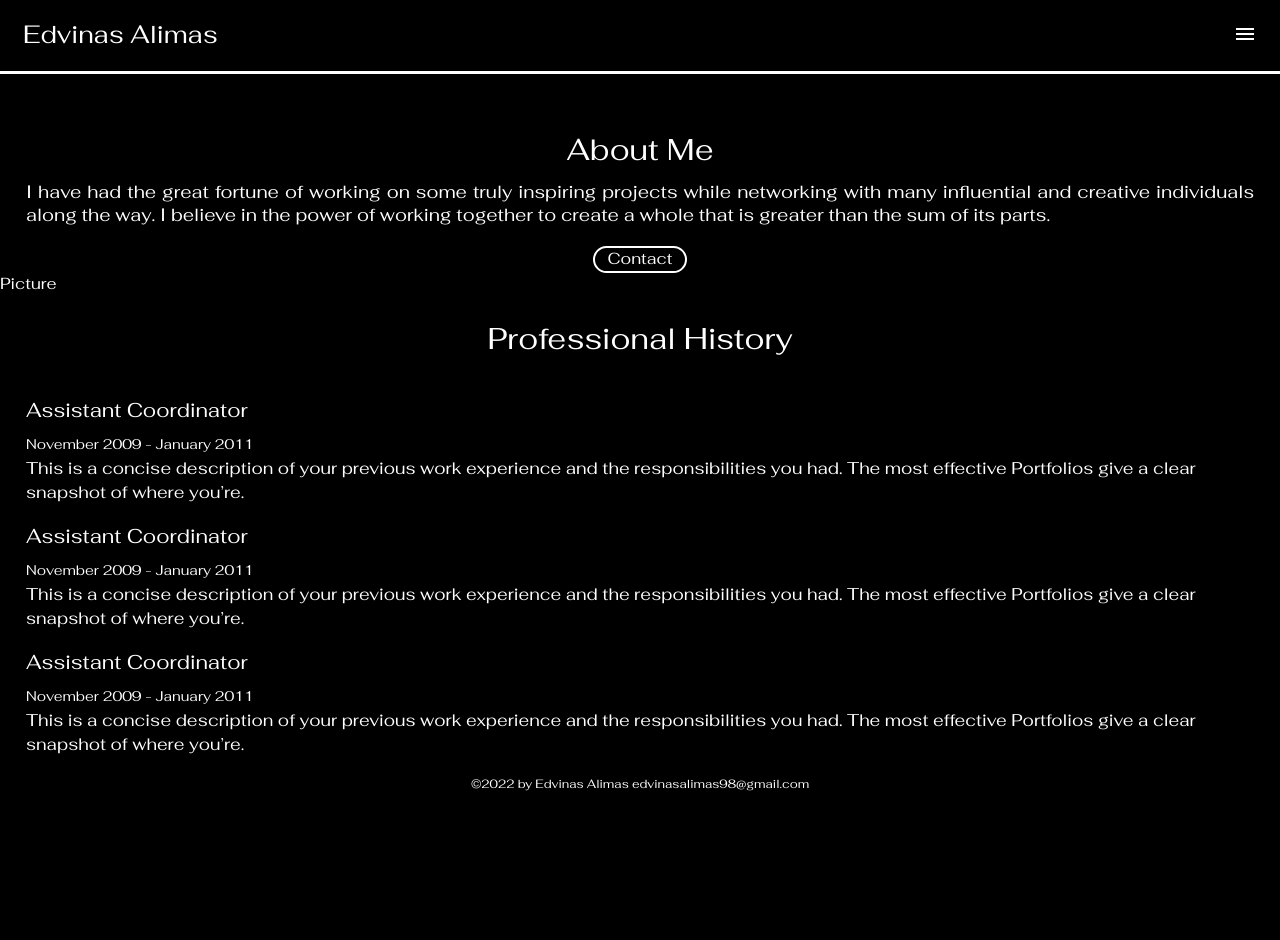
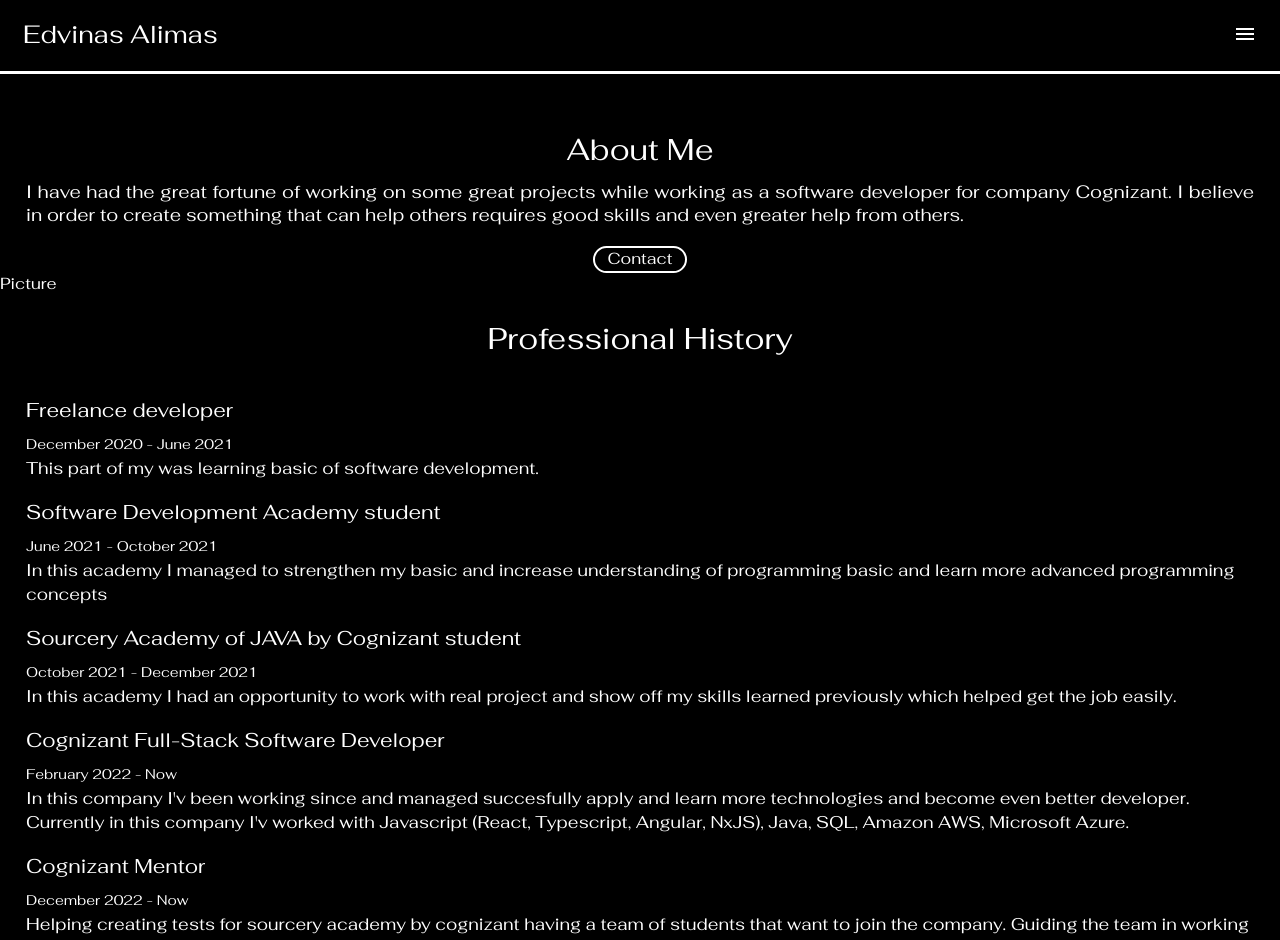
Before and after one commit to EdvinasA/react-edvinas, a React (Create React App) app in the folder app/: page /about in a window 1280 px wide. Shown: the top 940 px of the page. Before the commit the page ends 807 px from the top, so only its background shows below. Built offline with nearby package versions, Linux system fonts and the light colour scheme.

Commit message:
Update About me page

```diff
--- a/app/src/components/AboutComponent/AboutComponent.tsx
+++ b/app/src/components/AboutComponent/AboutComponent.tsx
@@ -9,10 +9,10 @@ const AboutComponent = () => {
       <div className='about'>
         <div>
           <div className='about-header'>About Me</div>
-          <div className='about-header-description'>I have had the great fortune of working on some truly inspiring projects
-            while networking with many influential and creative individuals along the way.
-            I believe in the power of
-            working together to create a whole that is greater than the sum of its parts.
+          <div className='about-header-description'>
+            I have had the great fortune of working on some great projects
+            while working as a software developer for company Cognizant.
+            I believe in order to create something that can help others requires good skills and even greater help from others.
           </div>
         </div>
         <div className='about-contact-wrapper'>
@@ -22,22 +22,34 @@ const AboutComponent = () => {
           <div>Picture</div>
           <div className='about-description-title'>Professional History</div>
           <div className='experience-wrapper'>
-            <div className='experience-title'>Assistant Coordinator</div>
-            <div className='experience-date'>November 2009 - January 2011</div>
-            <div className='experience-description'>This is a concise description of your previous work experience and the
-              responsibilities you had. The most effective Portfolios give a clear snapshot of where you’re.</div>
+            <div className='experience-title'>Freelance developer</div>
+            <div className='experience-date'>December 2020 - June 2021</div>
+            <div className='experience-description'>This part of my was learning basic of software development.</div>
           </div>
           <div className='experience-wrapper'>
-            <div className='experience-title'>Assistant Coordinator</div>
-            <div className='experience-date'>November 2009 - January 2011</div>
-            <div className='experience-description'>This is a concise description of your previous work experience and the
-              responsibilities you had. The most effective Portfolios give a clear snapshot of where you’re.</div>
+            <div className='experience-title'>Software Development Academy student</div>
+            <div className='experience-date'>June 2021 - October 2021</div>
+            <div className='experience-description'>In this academy I managed to strengthen my basic and increase understanding of programming
+            basic and learn more advanced programming concepts</div>
           </div>
           <div className='experience-wrapper'>
-            <div className='experience-title'>Assistant Coordinator</div>
-            <div className='experience-date'>November 2009 - January 2011</div>
-            <div className='experience-description'>This is a concise description of your previous work experience and the
-              responsibilities you had. The most effective Portfolios give a clear snapshot of where you’re.</div>
+            <div className='experience-title'>Sourcery Academy of JAVA by Cognizant student</div>
+            <div className='experience-date'>October 2021 - December 2021</div>
+            <div className='experience-description'>In this academy I had an opportunity to work with real project and show off my skills learned previously
+            which helped get the job easily.</div>
+          </div>
+          <div className='experience-wrapper'>
+            <div className='experience-title'>Cognizant Full-Stack Software Developer</div>
+            <div className='experience-date'>February 2022 - Now</div>
+            <div className='experience-description'>In this company I'v been working since and managed succesfully apply and learn more technologies and become even better developer.
+            Currently in this company I'v worked with Javascript (React, Typescript, Angular, NxJS), Java, SQL, Amazon AWS, Microsoft Azure.</div>
+          </div>
+          <div className='experience-wrapper'>
+            <div className='experience-title'>Cognizant Mentor</div>
+            <div className='experience-date'>December 2022 - Now</div>
+            <div className='experience-description'>Helping creating tests for sourcery academy by cognizant having a team of students that want to join the company.
+              Guiding the team in working on a real life project advising on how to manage the work.
+              </div>
           </div>
         </div>
       </div>
```
